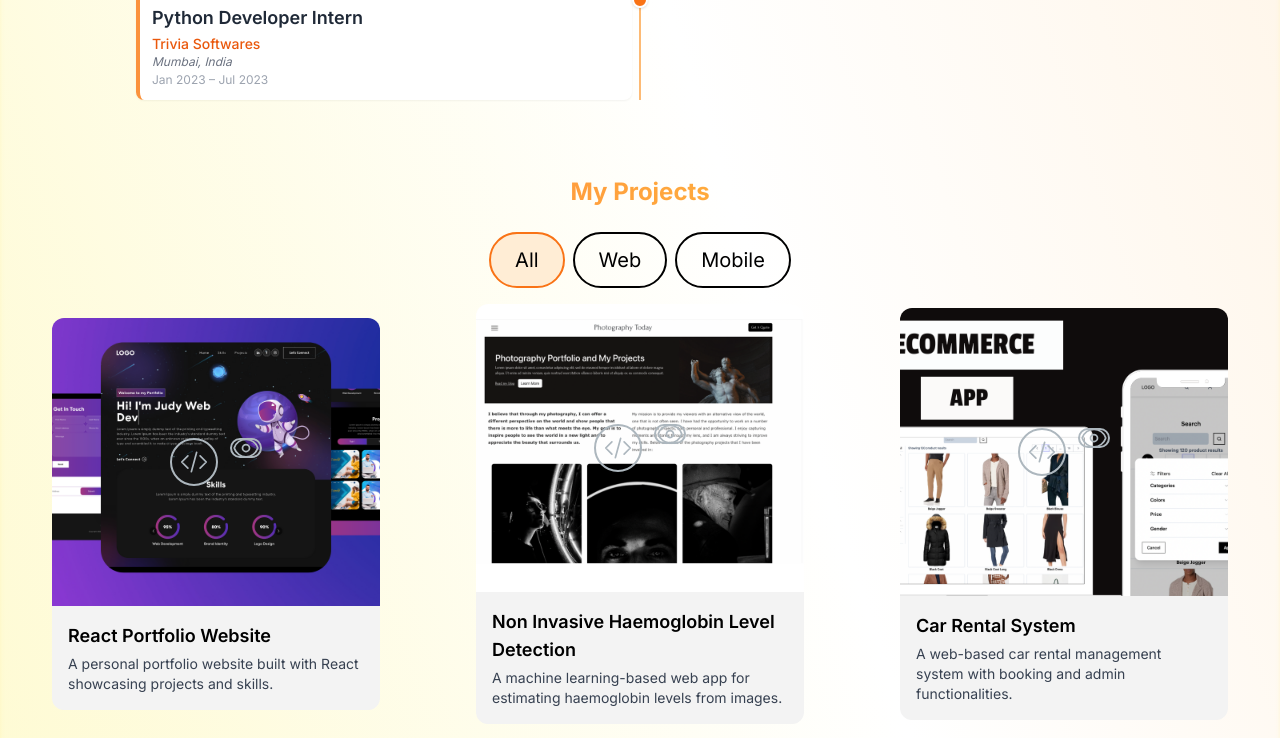
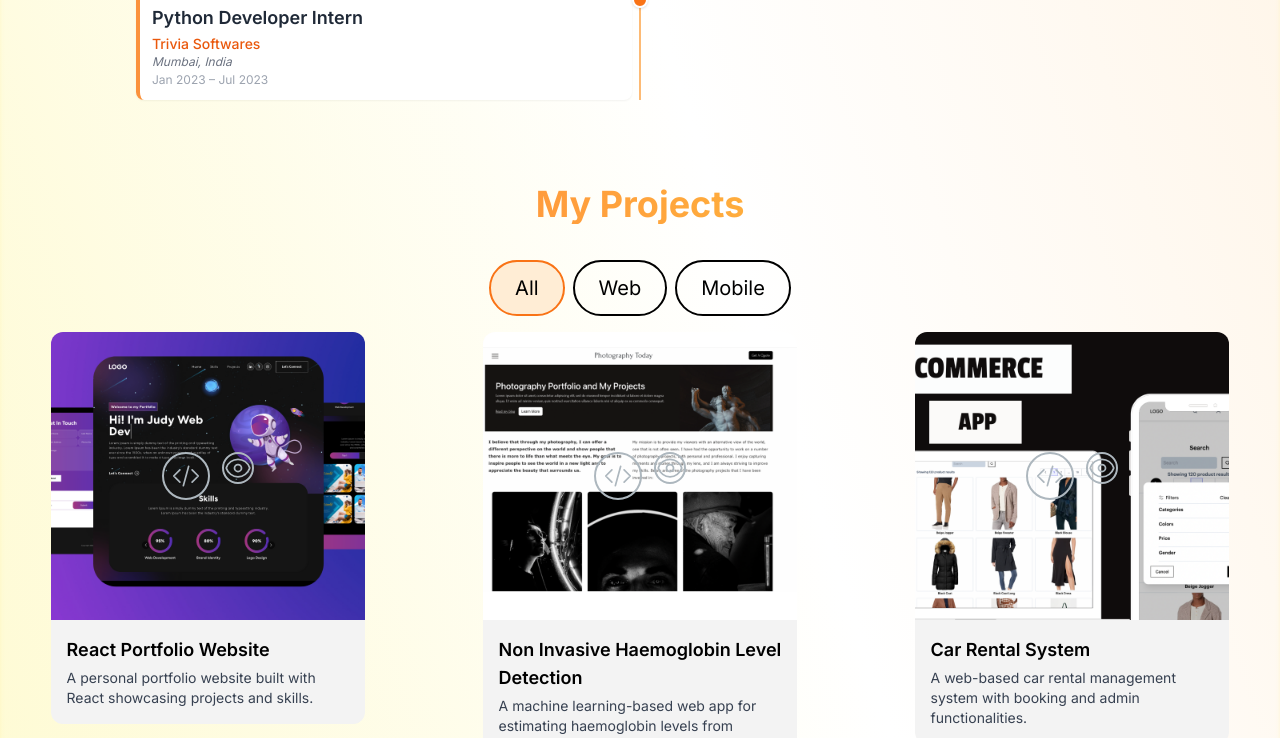
Before and after one commit to kasturi-23/_Portfolio, a Next.js app: page / in a window 1280 px wide. Shown: the part 2000-2738 px from the top of the page. Built offline with nearby package versions, Linux system fonts and the light colour scheme.

Commit message:
Fixing the UI

```diff
--- a/src/app/components/ProjectCard.jsx
+++ b/src/app/components/ProjectCard.jsx
@@ -16,7 +16,7 @@ const ProjectCard = ({ imgUrl, title, description, gitUrl, previewUrl }) => {
       {/* Image Container */}
       <div
         className="
-          h-30 sm:h-56 md:h-64 lg:h-72
+          h-44 sm:h-56 md:h-64 lg:h-72
           rounded-t-xl relative group
           bg-cover bg-center overflow-hidden
         "
@@ -62,7 +62,7 @@ const ProjectCard = ({ imgUrl, title, description, gitUrl, previewUrl }) => {
             <Link
               href={previewUrl}
               className="
-                h-5 w-8
+                h-8 w-8
                 border-2 rounded-full
                 border-[#ADB7BE] hover:border-white
                 relative group/link
--- a/src/app/components/ProjectsSection.jsx
+++ b/src/app/components/ProjectsSection.jsx
@@ -8,8 +8,7 @@ const projectsData = [
   {
     id: 1,
     title: "React Portfolio Website",
-    description:
-      "A personal portfolio website built with React showcasing projects and skills.",
+    description: "A personal portfolio website built with React showcasing projects and skills.",
     image: "/images/projects/1.png",
     tag: ["All", "Web"],
     gitUrl: "https://github.com/kasturi-23/_Portfolio",
@@ -18,8 +17,7 @@ const projectsData = [
   {
     id: 2,
     title: "Non Invasive Haemoglobin Level Detection",
-    description:
-      "A machine learning-based web app for estimating haemoglobin levels from images.",
+    description: "A machine learning-based web app for estimating haemoglobin levels from images.",
     image: "/images/projects/2.png",
     tag: ["All", "Web"],
     gitUrl: "https://github.com/kasturi-23/Non_Invasive_Haemoglobin",
@@ -28,8 +26,7 @@ const projectsData = [
   {
     id: 3,
     title: "Car Rental System",
-    description:
-      "A web-based car rental management system with booking and admin functionalities.",
+    description: "A web-based car rental management system with booking and admin functionalities.",
     image: "/images/projects/3.png",
     tag: ["All", "Web"],
     gitUrl: "https://github.com/kasturi-23/Car_Rental_System",
@@ -38,8 +35,7 @@ const projectsData = [
   {
     id: 4,
     title: "Food Ordering Application",
-    description:
-      "A cross-platform mobile app for ordering food with real-time order tracking.",
+    description: "A cross-platform mobile app for ordering food with real-time order tracking.",
     image: "/images/projects/4.png",
     tag: ["All", "Mobile"],
     gitUrl: "https://github.com/kasturi-23/Food_Ordering_App",
@@ -48,8 +44,7 @@ const projectsData = [
   {
     id: 5,
     title: "Virtual Office Web App",
-    description:
-      "An interactive web app for remote office collaboration with authentication features.",
+    description: "An interactive web app for remote office collaboration with authentication features.",
     image: "/images/projects/5.png",
     tag: ["All", "Web"],
     gitUrl: "https://github.com/kasturi-23/Virtual_office_Web_App",
@@ -58,12 +53,10 @@ const projectsData = [
   {
     id: 6,
     title: "Chicago Public School Web App",
-    description:
-      "A Flask-based web application managing public school data with CRUD operations.",
+    description: "A Flask-based web application managing public school data with CRUD operations.",
     image: "/images/projects/6.png",
     tag: ["All", "Web"],
-    gitUrl:
-      "https://github.com/kasturi-23/Chicago_Public_School_using_Flask",
+    gitUrl: "https://github.com/kasturi-23/Chicago_Public_School_using_Flask",
     previewUrl: "/",
   },
 ];
@@ -82,23 +75,18 @@ const ProjectsSection = () => {
   );
 
   const cardVariants = {
-    initial: { opacity: 0, y: 40 },
-    animate: { opacity: 1, y: 0 },
+    initial: { y: 50, opacity: 0 },
+    animate: { y: 0, opacity: 1 },
   };
 
   return (
-    <section
-      id="projects"
-      className="w-full py-10 overflow-x-hidden"
-    >
-      {/* Section wrapper to prevent width doubling */}
-      <div className="max-w-screen-xl mx-auto px-4">
-        <h2 className="text-center text-2xl font-bold text-transparent bg-clip-text bg-gradient-to-r from-[#FF6F3C] to-[#FFD93D] mb-6">
+    <section id="projects" className="w-full py-10">
+      <h2 className="text-center text-4xl font-bold mb-4 text-transparent bg-clip-text bg-gradient-to-r from-[#FF6F3C] to-[#FFD93D] mt-2 mb-4 md:mb-5">
         My Projects
       </h2>
 
-        {/* Tag filters */}
-        <div className="flex justify-center items-center gap-2 mb-4">
+      {/* Tag filter buttons */}
+      <div className="text-black flex flex-row justify-center items-center gap-2 py-4">
         <ProjectTag
           onClick={handleTagChange}
           name="All"
@@ -116,20 +104,16 @@ const ProjectsSection = () => {
         />
       </div>
 
-        {/* Projects grid */}
-        <ul
-          ref={ref}
-          className="grid grid-cols-1 sm:grid-cols-2 lg:grid-cols-3 gap-6 place-items-center"
-        >
+      {/* Grid container */}
+      <div className="w-full max-w-screen-2xl mx-auto px-4">
+        <ul ref={ref} className="grid sm:grid-cols-2 lg:grid-cols-3 gap-8 md:gap-12">
           {filteredProjects.map((project, index) => (
             <motion.li
               key={project.id}
               variants={cardVariants}
               initial="initial"
               animate={isInView ? "animate" : "initial"}
-              transition={{ duration: 0.4, delay: index * 0.15 }}
-              whileHover={{ scale: 1.03 }}
-              className="w-full flex justify-center"
+              transition={{ duration: 0.3, delay: index * 0.4 }}
             >
               <ProjectCard
                 title={project.title}
```
Lines whose indentation alone changed are shown as unchanged.
